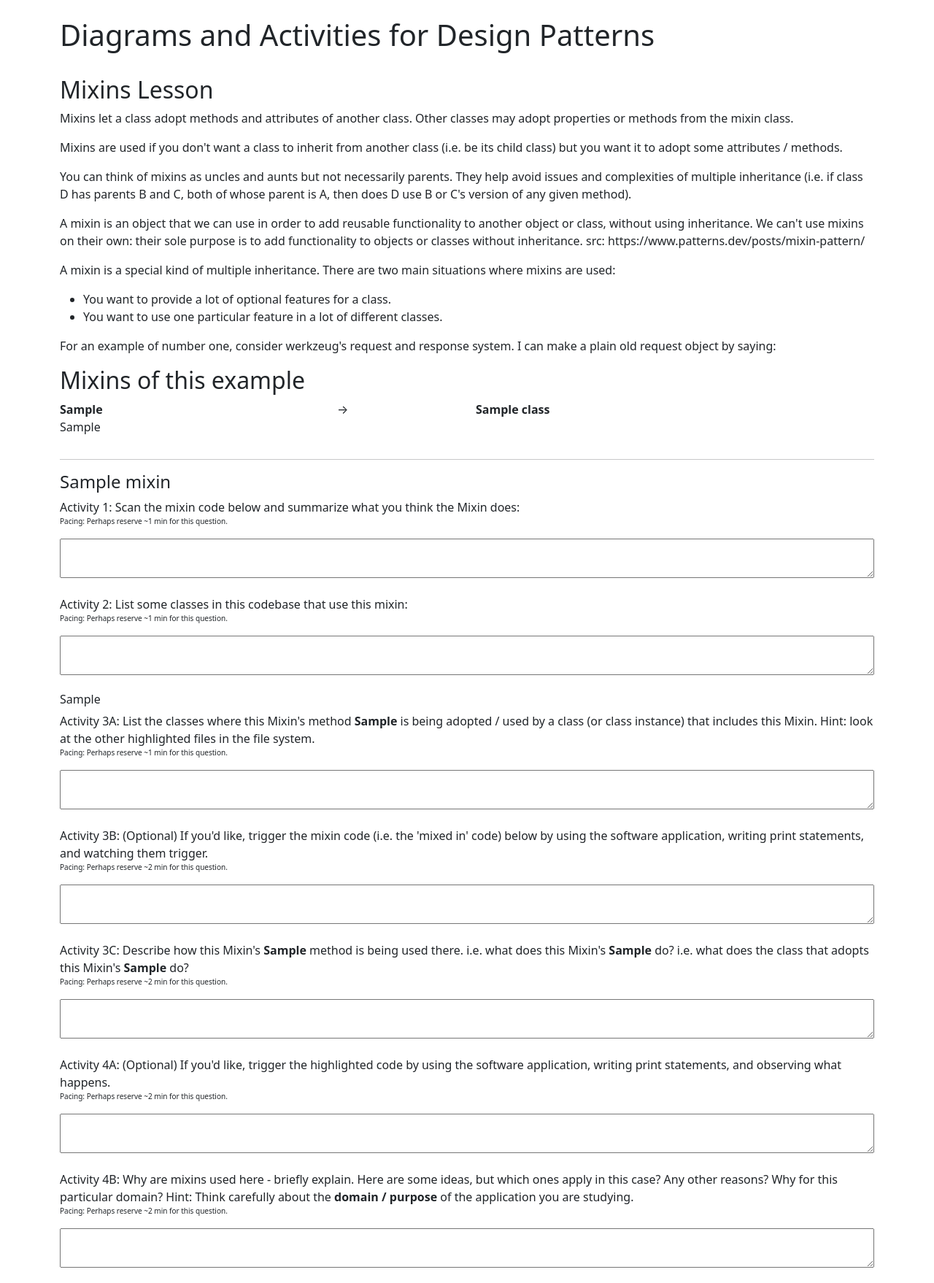
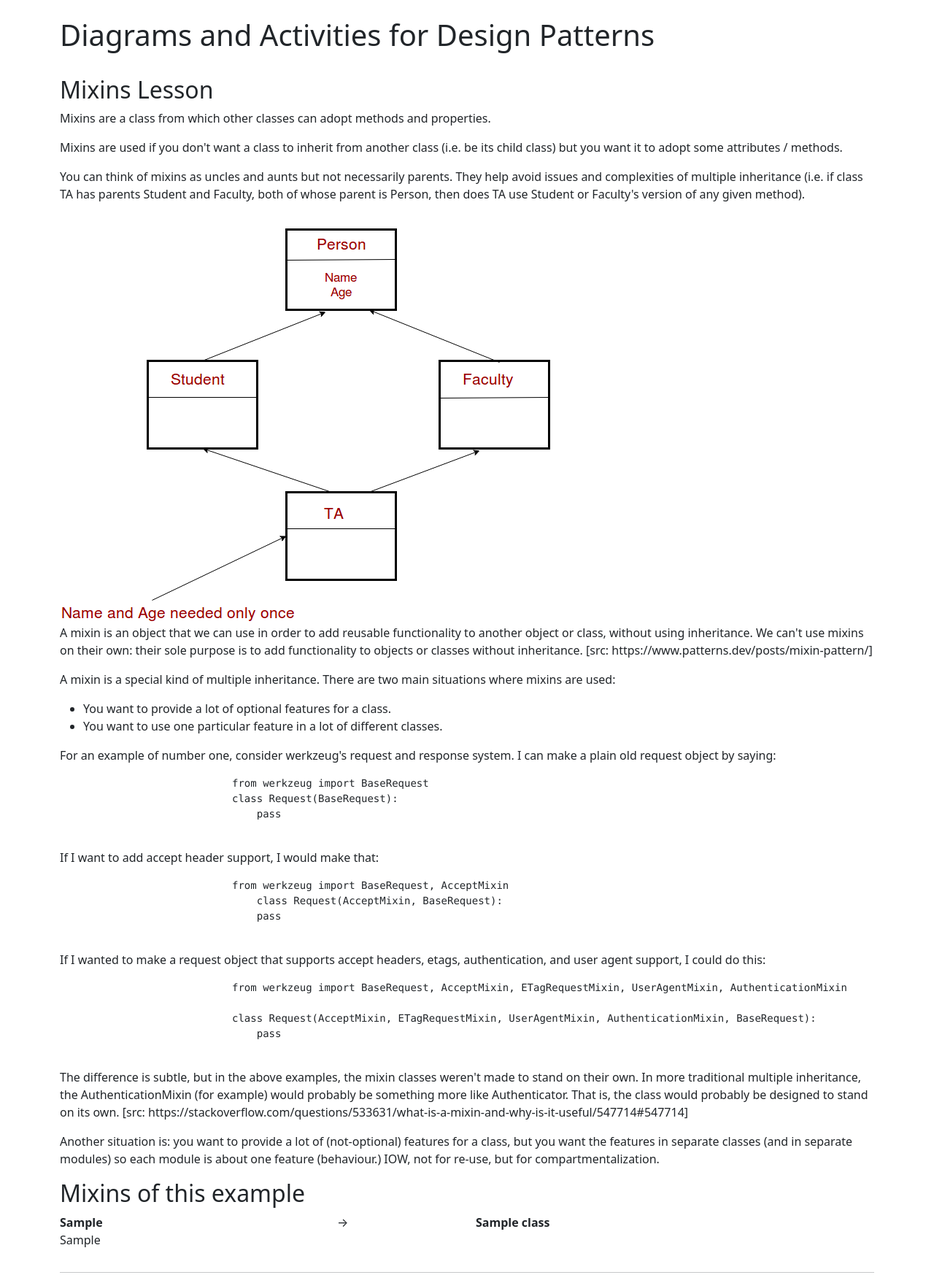
Before and after one commit to ld-rale/rale-modules, a Django app: template raleweb/templates/ralemodules/exercises.html in a window 1280 px wide. Shown: the top 1758 px of the page at 73% size. Run offline with Django 3.2, Linux system fonts and the light colour scheme; the template is opened without the code that fills it: most values are stand-ins (such as "Sample title", 1, 10 or a date in 2020).

Commit message:
working on included tutorials

```diff
--- a/raleweb/templates/ralemodules/exercises.html
+++ b/raleweb/templates/ralemodules/exercises.html
@@ -15,10 +15,11 @@
                     <div id="mixins">
                         <!--{{dp}}-->
                         <h2>Mixins Lesson</h2>
-                        <p>Mixins let a class adopt methods and attributes of another class. Other classes may adopt properties or methods from the mixin class.</p>
+                        <p>Mixins are a class from which other classes can adopt methods and properties.</p>
                         <p>Mixins are used if you don't want a class to inherit from another class (i.e. be its child class) but you want it to adopt some attributes / methods.</p>
-                        <p>You can think of mixins as uncles and aunts but not necessarily parents. They help avoid issues and complexities of multiple inheritance (i.e. if class D has parents B and C, both of whose parent is A, then does D use B or C's version of any given method).</p>
-                        <p>A mixin is an object that we can use in order to add reusable functionality to another object or class, without using inheritance. We can't use mixins on their own: their sole purpose is to add functionality to objects or classes without inheritance. src: https://www.patterns.dev/posts/mixin-pattern/</p>
+                        <p>You can think of mixins as uncles and aunts but not necessarily parents. They help avoid issues and complexities of multiple inheritance (i.e. if class TA has parents Student and Faculty, both of whose parent is Person, then does TA use Student or Faculty's version of any given method).</p>
+                        <img src="/diamondproblem.png"/>
+                        <p>A mixin is an object that we can use in order to add reusable functionality to another object or class, without using inheritance. We can't use mixins on their own: their sole purpose is to add functionality to objects or classes without inheritance. [src: https://www.patterns.dev/posts/mixin-pattern/]</p>
                         <p>A mixin is a special kind of multiple inheritance. There are two main situations where mixins are used:
                             <ul>
                                 <li>You want to provide a lot of optional features for a class.</li>
@@ -26,6 +27,26 @@
                             </ul>
                             For an example of number one, consider werkzeug's request and response system. I can make a plain old request object by saying:
                         </p>
+                        <pre>
+                            from werkzeug import BaseRequest
+                            class Request(BaseRequest):
+                                pass
+                        </pre>
+                        <p>If I want to add accept header support, I would make that:</p>
+                        <pre>
+                            from werkzeug import BaseRequest, AcceptMixin
+                                class Request(AcceptMixin, BaseRequest):
+                                pass
+                        </pre>
+                        <p>If I wanted to make a request object that supports accept headers, etags, authentication, and user agent support, I could do this:<p>
+                        <pre>
+                            from werkzeug import BaseRequest, AcceptMixin, ETagRequestMixin, UserAgentMixin, AuthenticationMixin
+
+                            class Request(AcceptMixin, ETagRequestMixin, UserAgentMixin, AuthenticationMixin, BaseRequest):
+                                pass
+                        </pre>
+                        <p>The difference is subtle, but in the above examples, the mixin classes weren't made to stand on their own. In more traditional multiple inheritance, the AuthenticationMixin (for example) would probably be something more like Authenticator. That is, the class would probably be designed to stand on its own. [src: https://stackoverflow.com/questions/533631/what-is-a-mixin-and-why-is-it-useful/547714#547714]</p>
+                        <p>Another situation is: you want to provide a lot of (not-optional) features for a class, but you want the features in separate classes (and in separate modules) so each module is about one feature (behaviour.) IOW, not for re-use, but for compartmentalization.</p>
                         <h2 id="mixin-diagram">Mixins of this example</h2>
                         {% for class, details in dp.classes_by_mixins.items %}
                             <div class="row">
```
Also changed, not shown: raleweb/diamondproblem.png (added), 2 other files.
